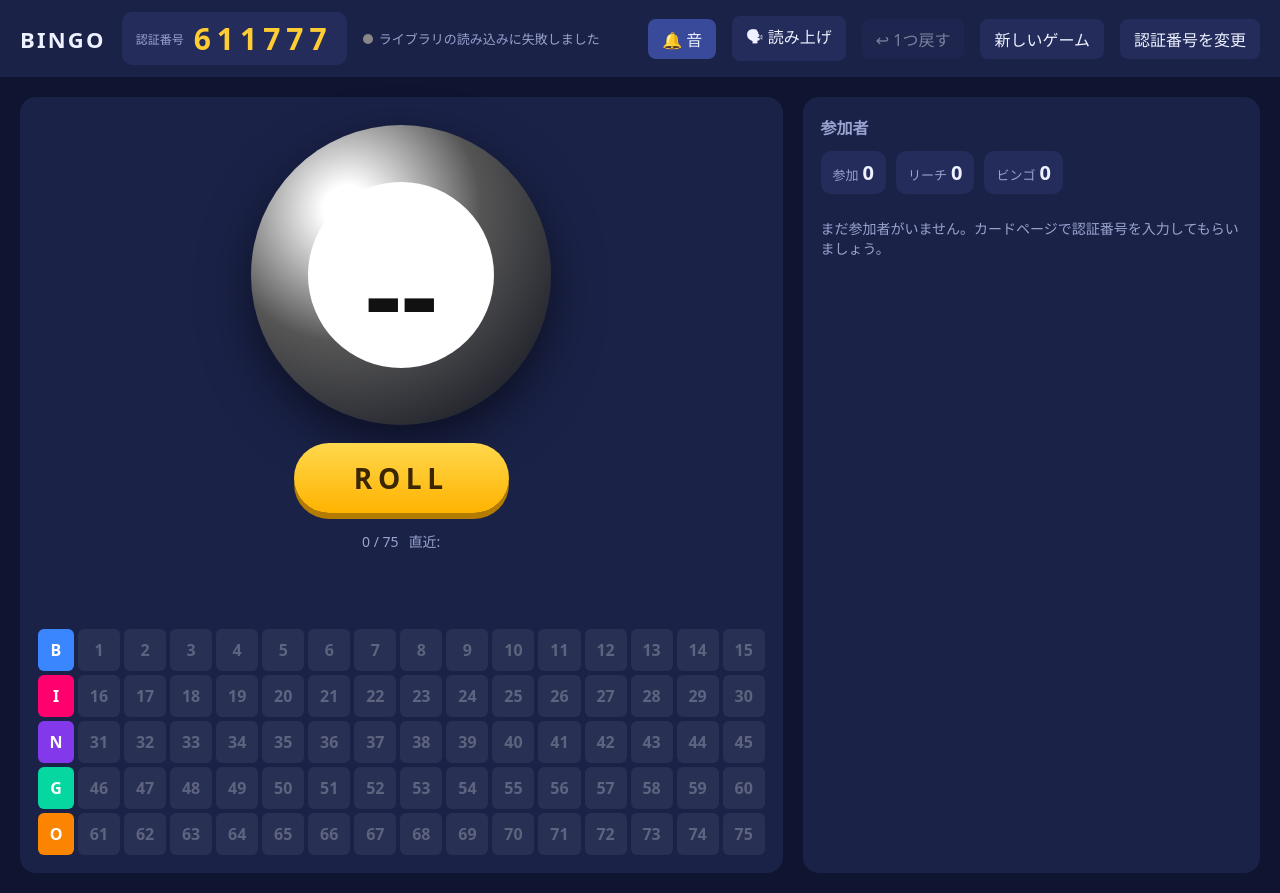
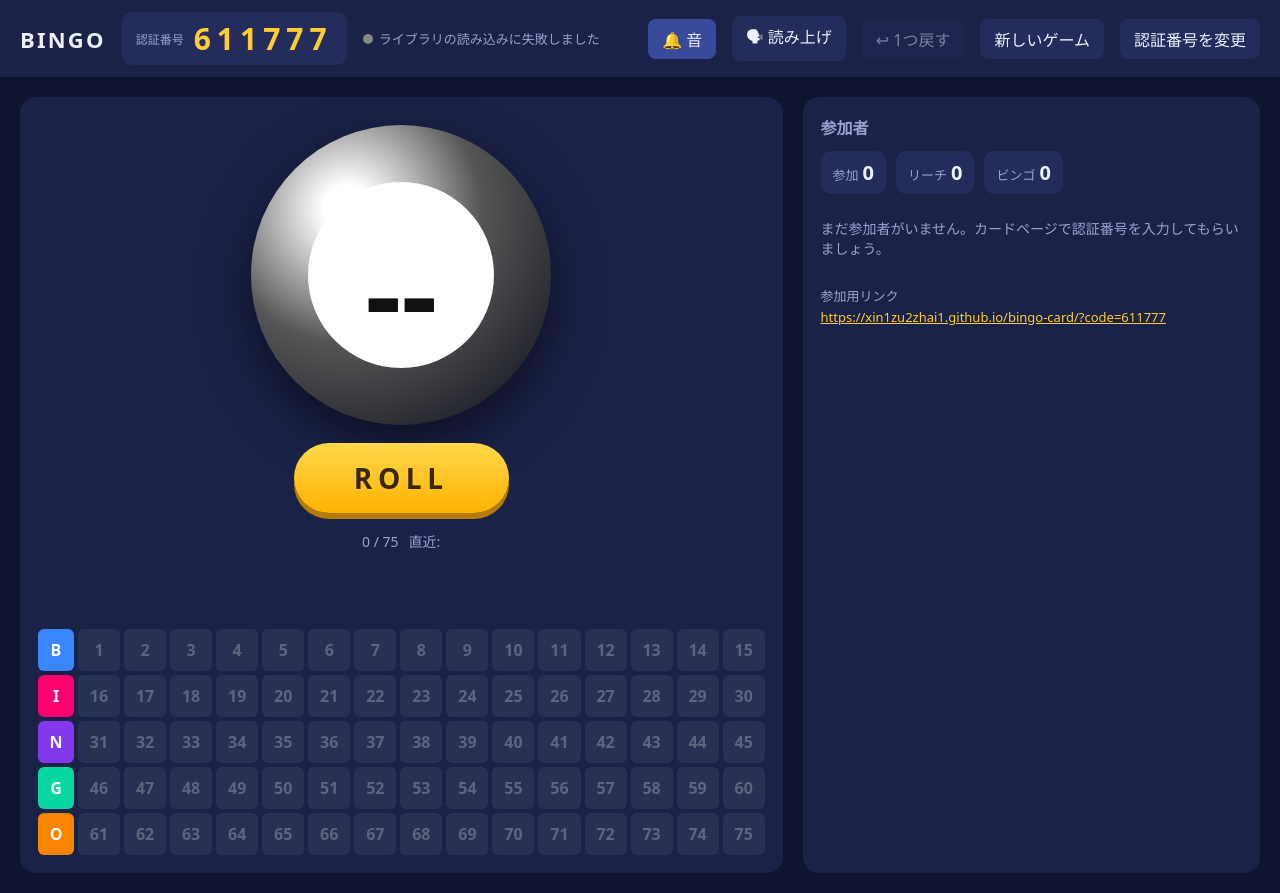
Before and after one commit to xin1zu2zhai1/bingo-roll, a plain HTML site: page index.html in a window 1280 px wide. Drawn offline with Linux system fonts and the light colour scheme.

Commit message:
Set card page URL
Co-Authored-By: Claude Opus 5.5 <noreply@anthropic.com>
Claude-Session: https://claude.ai/code/session_01WG1UjkTcE7uryKJ88uLrxD

```diff
--- a/index.html
+++ b/index.html
@@ -145,7 +145,7 @@
 /* ===================== 設定 ===================== */
 // カードページを公開したURL（例: https://yourname.github.io/bingo-card/ ）
 // 設定すると、参加用のリンクとQRコードが表示されます。空なら非表示。
-const CARD_PAGE_URL = '';
+const CARD_PAGE_URL = 'https://xin1zu2zhai1.github.io/bingo-card/';
 // ロール側とカード側で必ず同じ値にしてください
 const APP_NS = 'bingo-web-v1-x7q2m';
 const BROKER_URL = new URLSearchParams(location.search).get('broker') || 'wss://broker.emqx.io:8084/mqtt';
```
